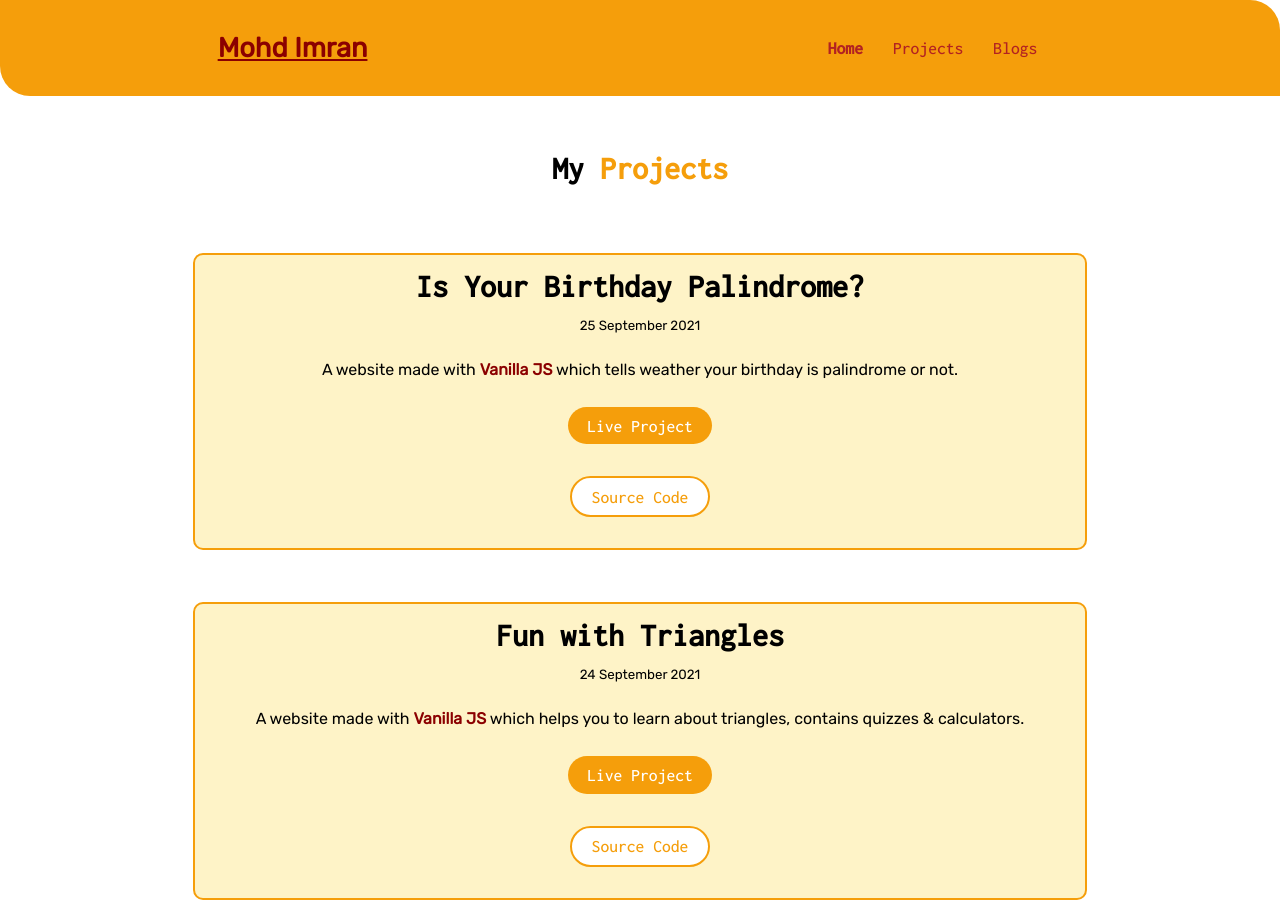
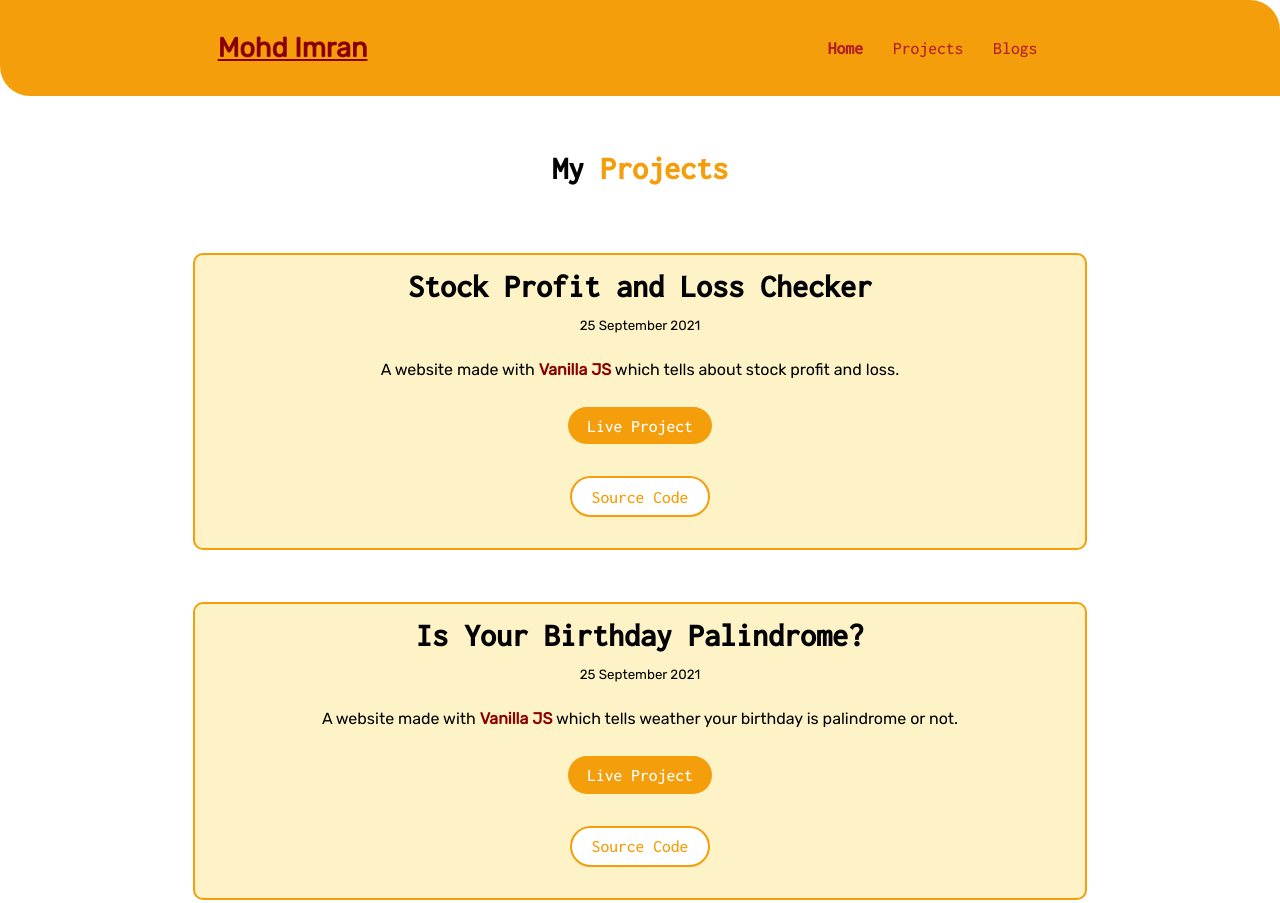
Before and after one commit to IImRan007/my-portfolio, a plain HTML site: page projects.html in a window 1280 px wide. Shown: the top 903 px of the page. Drawn offline with Linux system fonts and the light colour scheme.

Commit message:
feat: added new project

```diff
--- a/projects.html
+++ b/projects.html
@@ -26,6 +26,28 @@
     <header class="main-header">
       <h1 class="main-heading">My <span class="main-color">Projects</span></h1>
     </header>
+    <ul class="list-non-bullet">
+      <li class="section off-white">
+        <div class="project-container">
+          <h1>Stock Profit and Loss Checker</h1>
+          <small>25 September 2021</small>
+          <p>
+            A website made with <strong>Vanilla JS</strong> which tells about
+            stock profit and loss.
+          </p>
+          <a
+            class="link link-primary"
+            href="https://profitloss-checker.netlify.app/"
+            >Live Project</a
+          >
+          <a
+            class="link link-primary link-secondary"
+            href="https://github.com/IImRan007/stock-purchase"
+            >Source Code</a
+          >
+        </div>
+      </li>
+    </ul>
     <ul class="list-non-bullet">
       <li class="section off-white">
         <div class="project-container">
```
